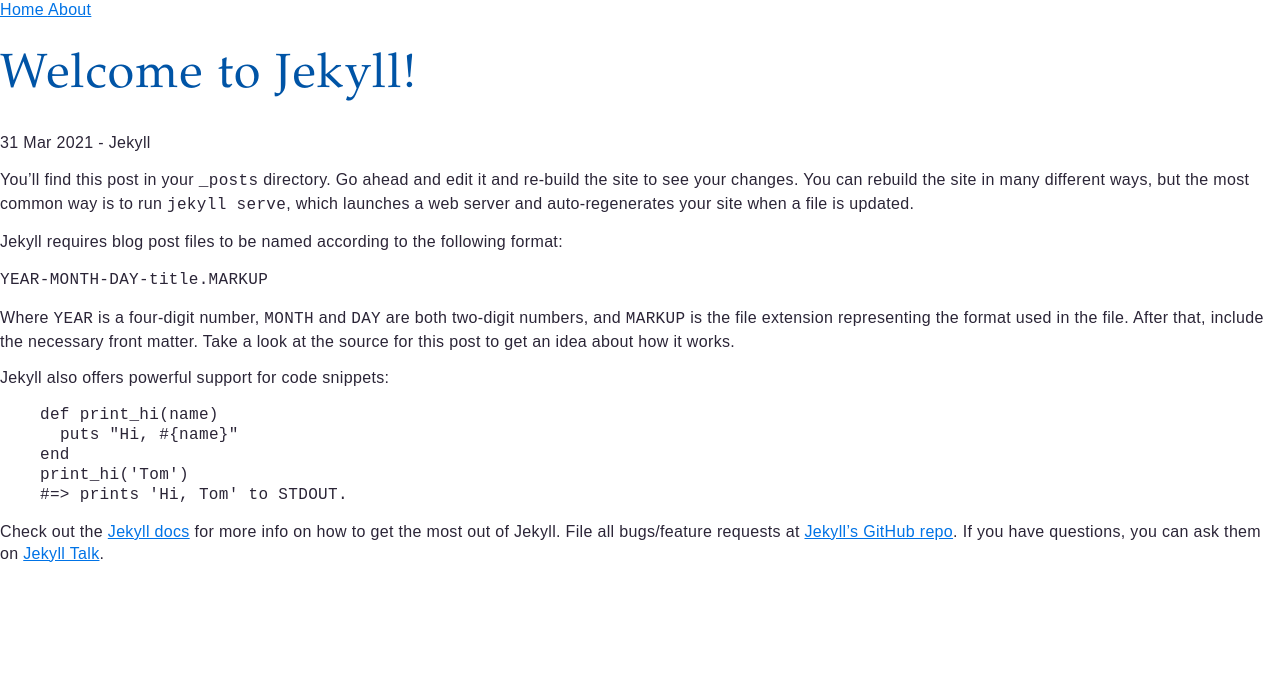
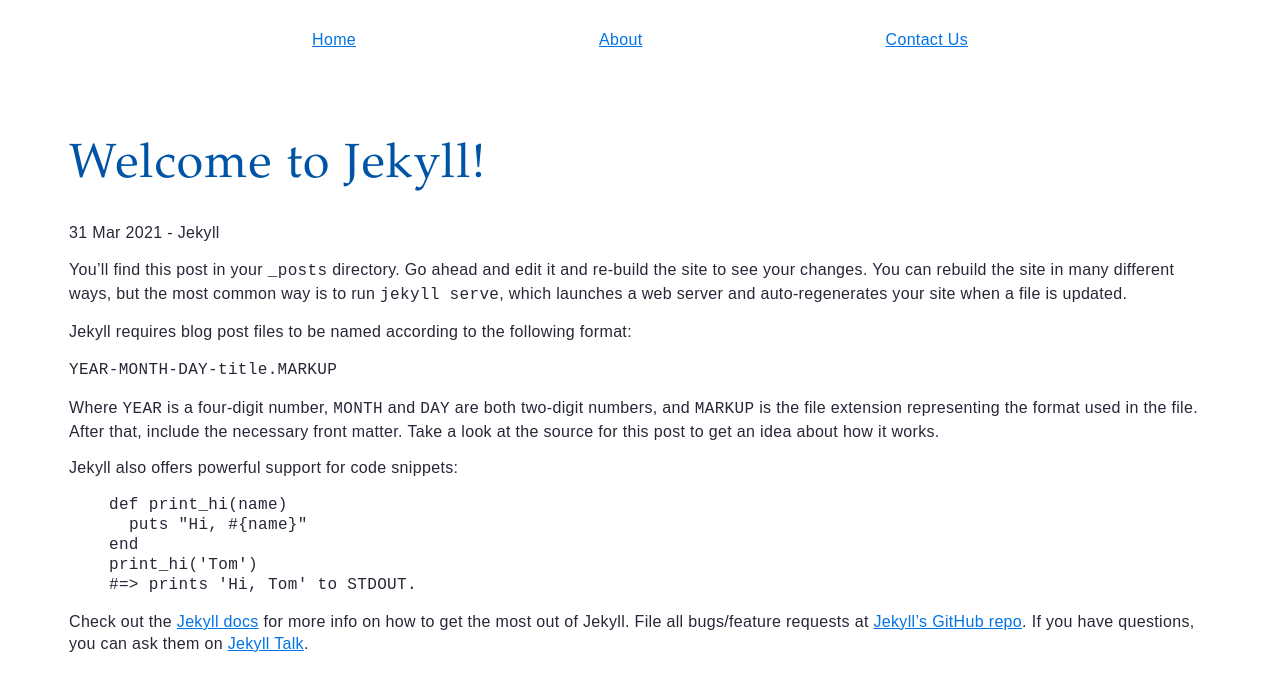
Before and after one commit to switchboardco/brand-website, a Jekyll site: the page built from _posts/2021-03-30-welcome-to-jekyll.markdown, in a window 1280 px wide. Shown: the top 691 px of the page. Built offline with Jekyll 4.4.1, drawn with Linux system fonts in a browser that asks for light colours.

Commit message:
Added Contact Us Page

```diff
--- a/_config.yml
+++ b/_config.yml
@@ -22,7 +22,7 @@
 email: schafeandrew@gmail.com
 description: >- # this means to ignore newlines until "baseurl:"
   Switchboard is the relationhip tool that the internet has promised but never delivered.
-baseurl: "/brand-website" # the subpath of your site, e.g. /blog
+baseurl: "" # the subpath of your site, e.g. /blog
 url: "" # the base hostname & protocol for your site, e.g. http://example.com
 twitter_username: switchboard
 github_username:  switchboardco
--- a/_data/navigation.yml
+++ b/_data/navigation.yml
@@ -2,3 +2,5 @@
   link: /
 - name: About
   link: /about
+- name: Contact Us
+  link: /contact
--- a/_includes/navigation.html
+++ b/_includes/navigation.html
@@ -1,7 +1,10 @@
 <nav>
-  {% for item in site.data.navigation %}
-    <a href="{{ item.link }}" {% if page.url == item.link %}class="current-link"{% endif %}>
-      {{ item.name }}
-    </a>
-  {% endfor %}
+  <div class="constrain header-nav">
+    {% for item in site.data.navigation %}
+      <a href="{{ item.link }}" {% if page.url == item.link %}class="current-link"{% endif %}>
+        {{ item.name }}
+      </a>
+    {% endfor %}
+  </div>
+
 </nav>
--- a/_layouts/post.html
+++ b/_layouts/post.html
@@ -1,7 +1,10 @@
 ---
 layout: default
 ---
-<h1>{{ page.title }}</h1>
-<p>{{ page.date | date_to_string }} - {{ page.author }}</p>
 
-{{ content }}
+<div class="constrain">
+    <h1>{{ page.title }}</h1>
+    <p>{{ page.date | date_to_string }} - {{ page.author }}</p>
+
+    {{ content }}
+</div>
--- a/_sass/components/_nav.scss
+++ b/_sass/components/_nav.scss
@@ -1,3 +1,8 @@
 .current-link {
     color: $colorAccent;
 }
+
+.header-nav {
+    display: flex;
+    justify-content: space-evenly;
+}
--- a/index.html
+++ b/index.html
@@ -3,7 +3,7 @@
 ---
 <section>
   <div class="constrain">
-    <h1>{{ "Hello World!" | downcase }}</h1>
+    <h1>{{ "Switchboard!"  }}</h1>
 
     <h2>Latest Posts</h2>
 
```
Also changed, not shown: about.md (deleted, +0 -7 lines).
